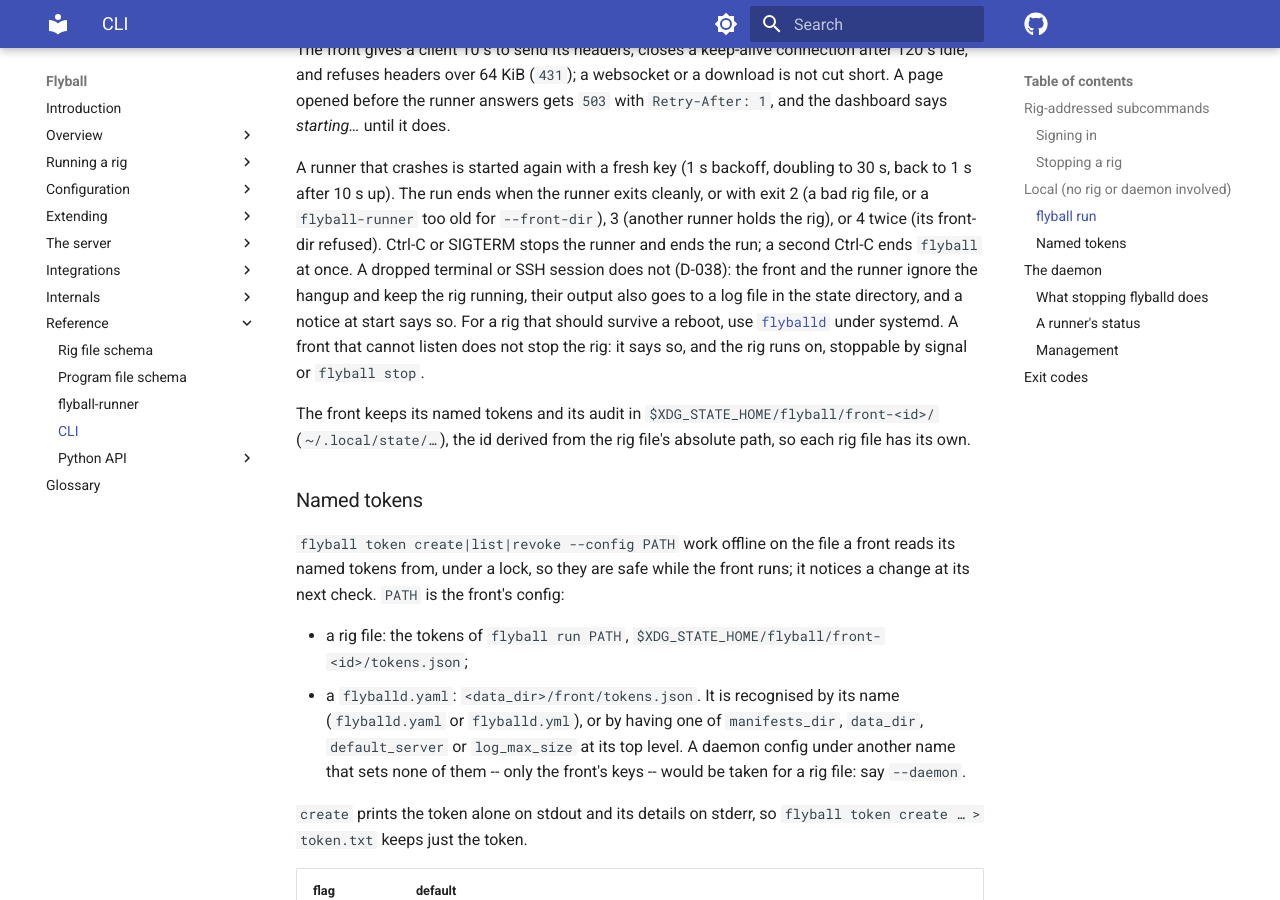
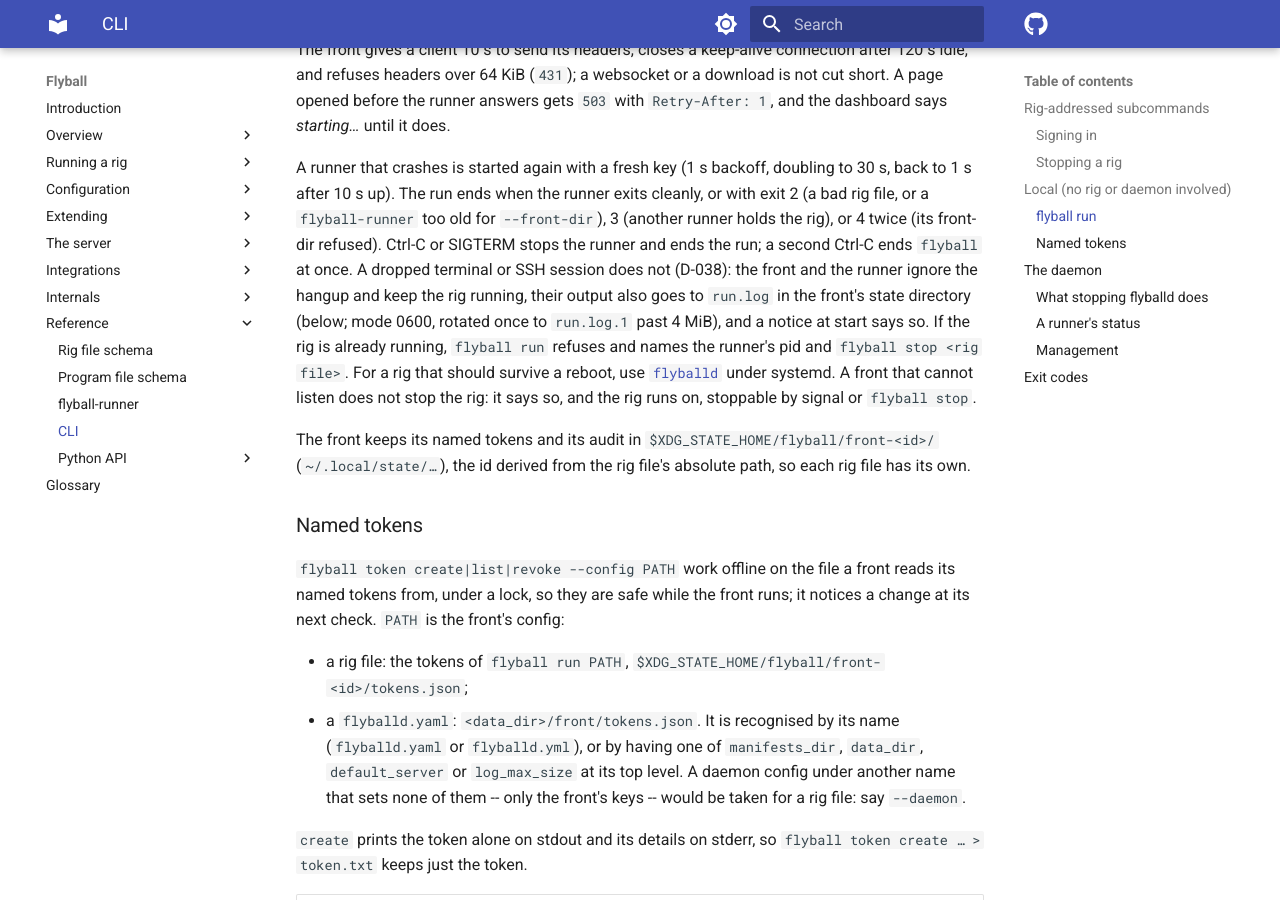
Before and after one commit to bengineer42/flyball, an MkDocs documentation site: the page built from book/src/7-reference/cli.md, in a window 1280 px wide and 900 px high, scrolled down 5591 px. Built offline with MkDocs 1.6.1 and Material for MkDocs 9.7.7, drawn with Linux system fonts in a browser that asks for light colours; comment, search, counter and statistics services are not loaded; the version menu is left out.

Commit message:
book: flyball run's run.log and its refusal message; a fronted runner ignores the file's root_path
Signed-off-by: Bengineer <158306087+bengineer42@users.noreply.github.com>

```diff
--- a/book/src/7-reference/cli.md
+++ b/book/src/7-reference/cli.md
@@ -176,8 +176,10 @@ for `--front-dir`), 3 (another runner holds the rig), or 4 twice (its
 front-dir refused). Ctrl-C or SIGTERM stops the runner and ends the run; a
 second Ctrl-C ends `flyball` at once. A dropped terminal or SSH session
 does not (D-038): the front and the runner ignore the hangup and keep the
-rig running, their output also goes to a log file in the state directory,
-and a notice at start says so. For a rig that should survive a reboot, use
+rig running, their output also goes to `run.log` in the front's state
+directory (below; mode 0600, rotated once to `run.log.1` past 4 MiB), and a
+notice at start says so. If the rig is already running, `flyball run` refuses
+and names the runner's pid and `flyball stop <rig file>`. For a rig that should survive a reboot, use
 [`flyballd`](#the-daemon) under systemd. A front that cannot listen does not
 stop the rig: it says so, and the rig runs on, stoppable by signal or
 `flyball stop`.
```
Also changed, not shown: book/src/1-running/runner/index.md (+2 -1 lines), book/src/2-config/runner.md (+1 -1 lines).
